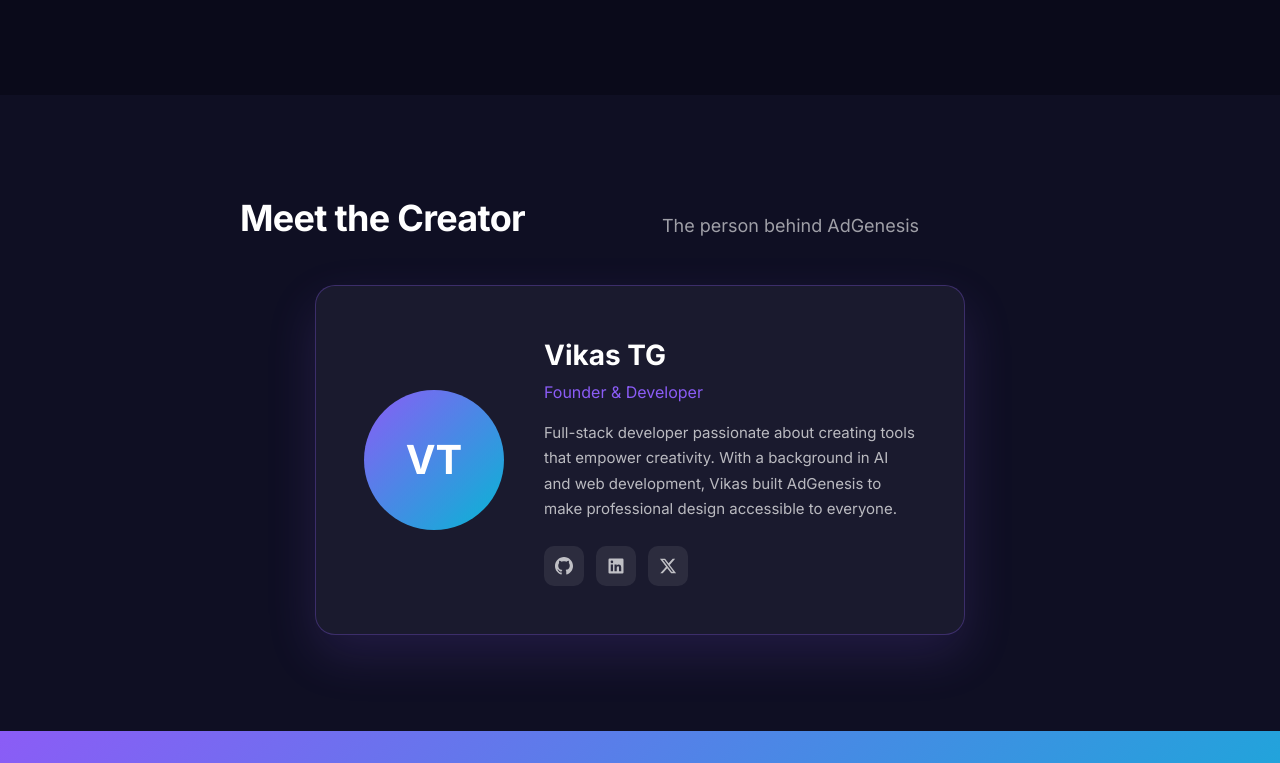
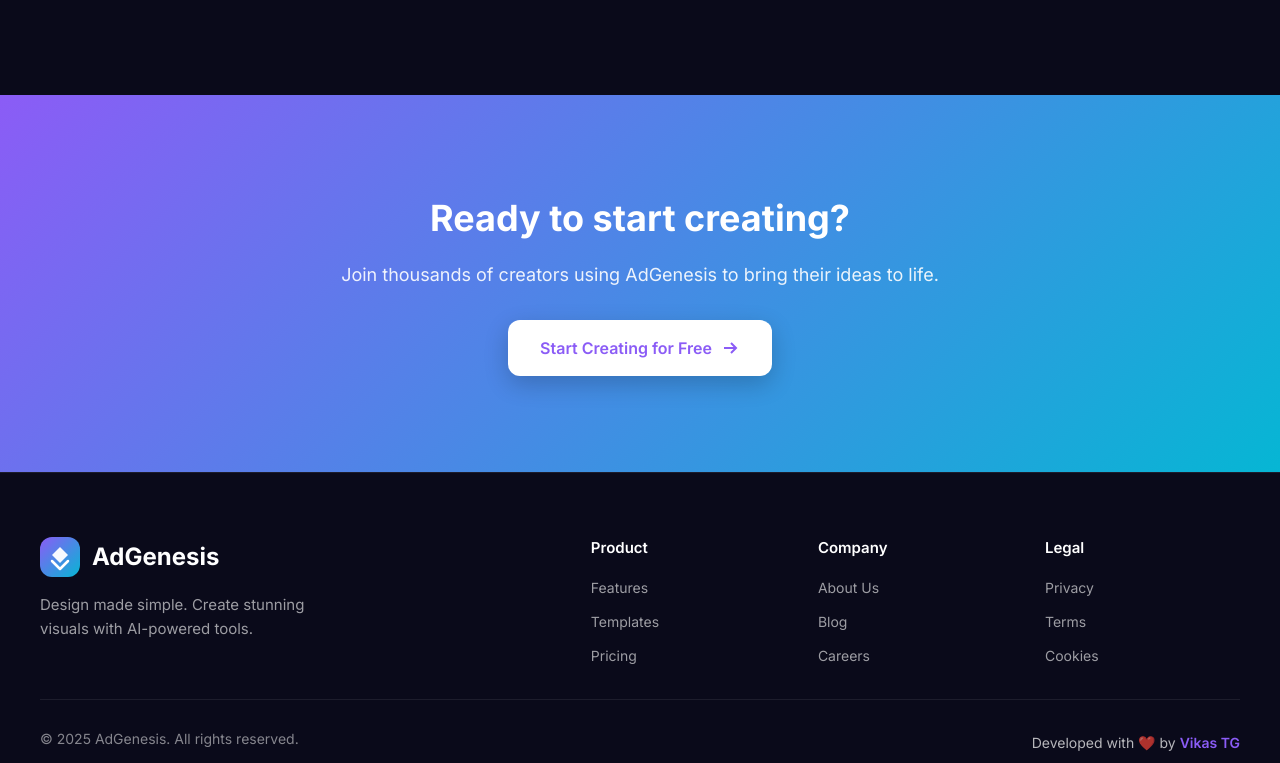
Before and after one commit to 18vikastg/adgenesis, a React (Create React App) app in the folder frontend/: page /about in a window 1280 px wide. Shown: the part 1917-2680 px from the top of the page. Built offline with nearby package versions, Linux system fonts and the light colour scheme; no server answers.

Commit message:
Remove creator section from About page

```diff
--- a/frontend/src/pages/AboutPage.jsx
+++ b/frontend/src/pages/AboutPage.jsx
@@ -168,45 +168,6 @@
         </div>
       </section>
 
-      {/* Team Section */}
-      <section className="team-section">
-        <div className="section-container">
-          <div className="section-header">
-            <h2 className="section-title">Meet the Creator</h2>
-            <p className="section-subtitle">
-              The person behind AdGenesis
-            </p>
-          </div>
-          <div className="team-content">
-            <div className="team-card founder-card">
-              <div className="member-avatar">
-                <span>VT</span>
-              </div>
-              <div className="member-info">
-                <h3 className="member-name">Vikas TG</h3>
-                <span className="member-role">Founder & Developer</span>
-                <p className="member-bio">
-                  Full-stack developer passionate about creating tools that empower creativity.
-                  With a background in AI and web development, Vikas built AdGenesis to make
-                  professional design accessible to everyone.
-                </p>
-                <div className="member-social">
-                  <button type="button" className="social-link" aria-label="GitHub">
-                    <svg viewBox="0 0 24 24" fill="currentColor"><path d="M12 0c-6.626 0-12 5.373-12 12 0 5.302 3.438 9.8 8.207 11.387.599.111.793-.261.793-.577v-2.234c-3.338.726-4.033-1.416-4.033-1.416-.546-1.387-1.333-1.756-1.333-1.756-1.089-.745.083-.729.083-.729 1.205.084 1.839 1.237 1.839 1.237 1.07 1.834 2.807 1.304 3.492.997.107-.775.418-1.305.762-1.604-2.665-.305-5.467-1.334-5.467-5.931 0-1.311.469-2.381 1.236-3.221-.124-.303-.535-1.524.117-3.176 0 0 1.008-.322 3.301 1.23.957-.266 1.983-.399 3.003-.404 1.02.005 2.047.138 3.006.404 2.291-1.552 3.297-1.23 3.297-1.23.653 1.653.242 2.874.118 3.176.77.84 1.235 1.911 1.235 3.221 0 4.609-2.807 5.624-5.479 5.921.43.372.823 1.102.823 2.222v3.293c0 .319.192.694.801.576 4.765-1.589 8.199-6.086 8.199-11.386 0-6.627-5.373-12-12-12z"/></svg>
-                  </button>
-                  <button type="button" className="social-link" aria-label="LinkedIn">
-                    <svg viewBox="0 0 24 24" fill="currentColor"><path d="M20.5 2h-17A1.5 1.5 0 002 3.5v17A1.5 1.5 0 003.5 22h17a1.5 1.5 0 001.5-1.5v-17A1.5 1.5 0 0020.5 2zM8 19H5v-9h3zM6.5 8.25A1.75 1.75 0 118.3 6.5a1.78 1.78 0 01-1.8 1.75zM19 19h-3v-4.74c0-1.42-.6-1.93-1.38-1.93A1.74 1.74 0 0013 14.19a.66.66 0 000 .14V19h-3v-9h2.9v1.3a3.11 3.11 0 012.7-1.4c1.55 0 3.36.86 3.36 3.66z"/></svg>
-                  </button>
-                  <button type="button" className="social-link" aria-label="Twitter">
-                    <svg viewBox="0 0 24 24" fill="currentColor"><path d="M18.244 2.25h3.308l-7.227 8.26 8.502 11.24H16.17l-5.214-6.817L4.99 21.75H1.68l7.73-8.835L1.254 2.25H8.08l4.713 6.231zm-1.161 17.52h1.833L7.084 4.126H5.117z"/></svg>
-                  </button>
-                </div>
-              </div>
-            </div>
-          </div>
-        </div>
-      </section>
-
       {/* CTA Section */}
       <section className="about-cta">
         <div className="cta-container">
```
